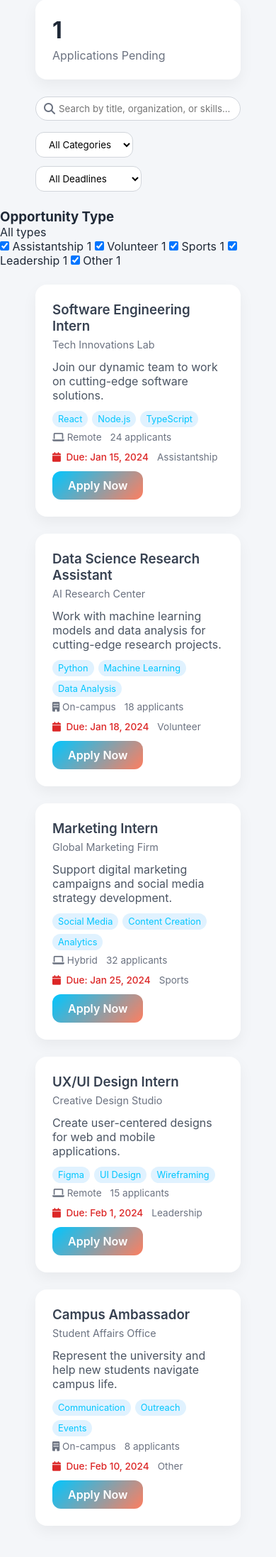
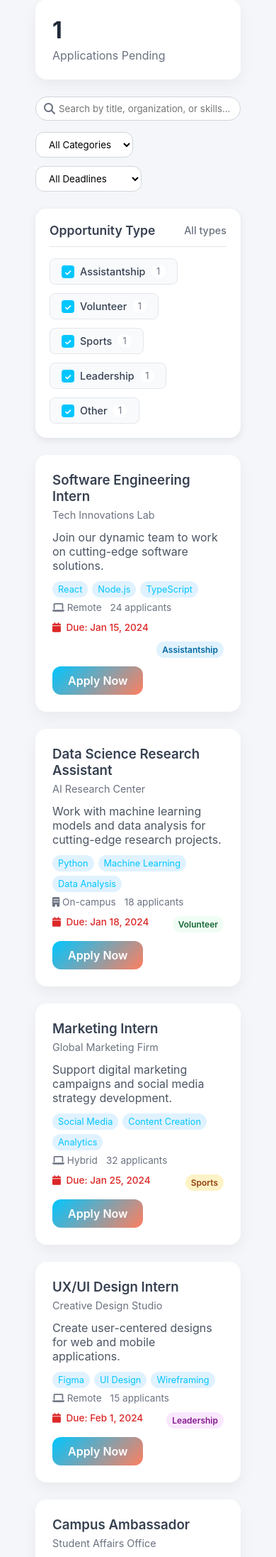
Before and after one commit to niccomalds/CSIT327-G7-CampusLink, a Django app: template MyLogin/templates/student_dashboard.html in a window 390 px wide; the page is wider, and only the part inside the window is pictured. Shown: the part 730-2924 px from the top of that part at 71% size. Before the commit the page ends 2898 px from the top of that part, so only its background shows below. Run offline with Django 5.2, Linux system fonts and the light colour scheme; the template is opened without the code that fills it, so the values that code supplies are empty.

Commit message:
feat: Add styling for search and filter components
- Style deadline filter and custom date range
- Add type filter checkbox styling and color-coded badges
- Ensure responsive design for all filter components

```diff
--- a/Myapp/static/Myapp/student_dashboard.css
+++ b/Myapp/static/Myapp/student_dashboard.css
@@ -241,7 +241,7 @@ nav a:hover, nav a.active {
   display: flex;
   align-items: center;
   gap: 12px;
-  margin-left: auto;       /* pushes group to right side */
+  margin-left: auto;
 }
 
 .search-results-info {
@@ -374,6 +374,166 @@ nav a:hover, nav a.active {
   display: none; /* Hide the old badge */
 }
 
+/* Adjust search results group for new filters */
+.search-results-group {
+  display: flex;
+  align-items: center;
+  gap: 12px;
+  margin-left: auto;
+  flex-wrap: wrap;
+}
+
+/* ⬇️⬇️⬇️ ADD TYPE FILTER STYLES HERE ⬇️⬇️⬇️ */
+
+/* ===== OPPORTUNITY TYPE FILTER STYLES ===== */
+.type-filter-section {
+  background: white;
+  border-radius: 16px;
+  padding: 20px;
+  margin: 0 50px 24px;
+  box-shadow: 0 4px 12px rgba(0, 0, 0, 0.08);
+}
+
+.type-filter-header {
+  display: flex;
+  justify-content: space-between;
+  align-items: center;
+  margin-bottom: 16px;
+  padding-bottom: 12px;
+  border-bottom: 1px solid #e5e7eb;
+}
+
+.type-filter-header h3 {
+  font-size: 1.1rem;
+  font-weight: 600;
+  color: #374151;
+  margin: 0;
+}
+
+.filter-count {
+  font-size: 0.9rem;
+  color: #6b7280;
+  font-weight: 500;
+}
+
+.type-filter-options {
+  display: flex;
+  flex-wrap: wrap;
+  gap: 12px;
+}
+
+.type-checkbox {
+  display: flex;
+  align-items: center;
+  padding: 8px 16px;
+  background: #f8fafc;
+  border-radius: 8px;
+  cursor: pointer;
+  transition: all 0.3s ease;
+  border: 1px solid #e5e7eb;
+  position: relative;
+}
+
+.type-checkbox:hover {
+  background: #f0f9ff;
+  border-color: #00c6ff;
+}
+
+.type-checkbox input {
+  position: absolute;
+  opacity: 0;
+  cursor: pointer;
+}
+
+.checkmark {
+  width: 18px;
+  height: 18px;
+  background: white;
+  border: 2px solid #d1d5db;
+  border-radius: 4px;
+  margin-right: 8px;
+  transition: all 0.3s ease;
+  position: relative;
+}
+
+.type-checkbox input:checked + .checkmark {
+  background: #00c6ff;
+  border-color: #00c6ff;
+}
+
+.type-checkbox input:checked + .checkmark::after {
+  content: "✓";
+  position: absolute;
+  color: white;
+  font-size: 12px;
+  font-weight: bold;
+  top: 50%;
+  left: 50%;
+  transform: translate(-50%, -50%);
+}
+
+.type-label {
+  font-size: 0.9rem;
+  font-weight: 500;
+  color: #374151;
+  margin-right: 8px;
+}
+
+.type-count {
+  font-size: 0.8rem;
+  color: #6b7280;
+  background: white;
+  padding: 2px 6px;
+  border-radius: 10px;
+  min-width: 20px;
+  text-align: center;
+}
+
+/* Color-coded badges for opportunity types */
+.type-badge {
+  display: inline-flex;
+  align-items: center;
+  padding: 4px 8px;
+  border-radius: 12px;
+  font-size: 0.75rem;
+  font-weight: 600;
+  margin-left: auto;
+}
+
+.type-badge.assistantship {
+  background: #e0f2fe;
+  color: #0369a1;
+}
+
+.type-badge.volunteer {
+  background: #f0fdf4;
+  color: #166534;
+}
+
+.type-badge.sports {
+  background: #fef3c7;
+  color: #92400e;
+}
+
+.type-badge.leadership {
+  background: #fae8ff;
+  color: #86198f;
+}
+
+.type-badge.other {
+  background: #f3f4f6;
+  color: #374151;
+}
+
+/* Active filter state */
+.type-checkbox.active {
+  background: #e0f2ff;
+  border-color: #00c6ff;
+  box-shadow: 0 0 0 2px rgba(0, 198, 255, 0.1);
+}
+
+/* ⬆️⬆️⬆️ END OF TYPE FILTER STYLES ⬆️⬆️⬆️ */
+
 /* OPPORTUNITY GRID */
 .opportunity-grid {
   display: grid;
@@ -381,6 +541,7 @@ nav a:hover, nav a.active {
   gap: 24px;
   margin: 24px 50px 50px;
 }
+
 .opp-card {
   background: #fff;
   padding: 24px;
```
